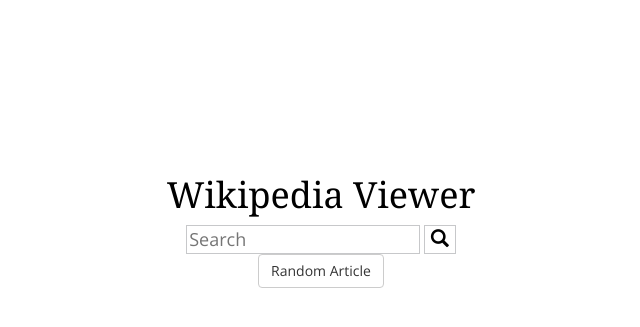
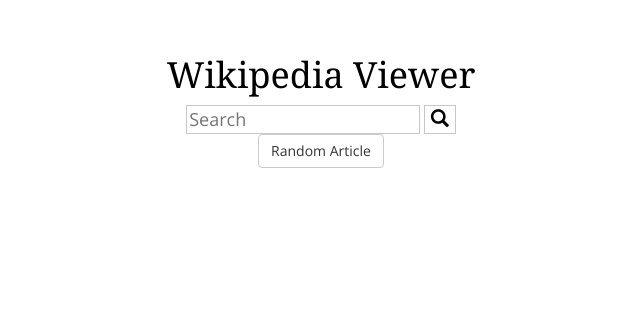
Before and after one commit to Auna-Carpanzano/Wikipedia-Viewer, a plain HTML site: page index.html in a window 1280 px wide. Shown: the part 165-492 px from the top of the page, without its empty margins (319-959 px from the left). Drawn offline with nearby package versions, Linux system fonts and the light colour scheme.

Commit message:
Change padding-top of div with id of "input"

```diff
--- a/styles.css
+++ b/styles.css
@@ -10,7 +10,7 @@ body {
 #input {
   margin: 0 auto;
   text-align: center;
-  padding-top: 25%;
+  padding-top: 200px;
 }
 
 h1 {
```
